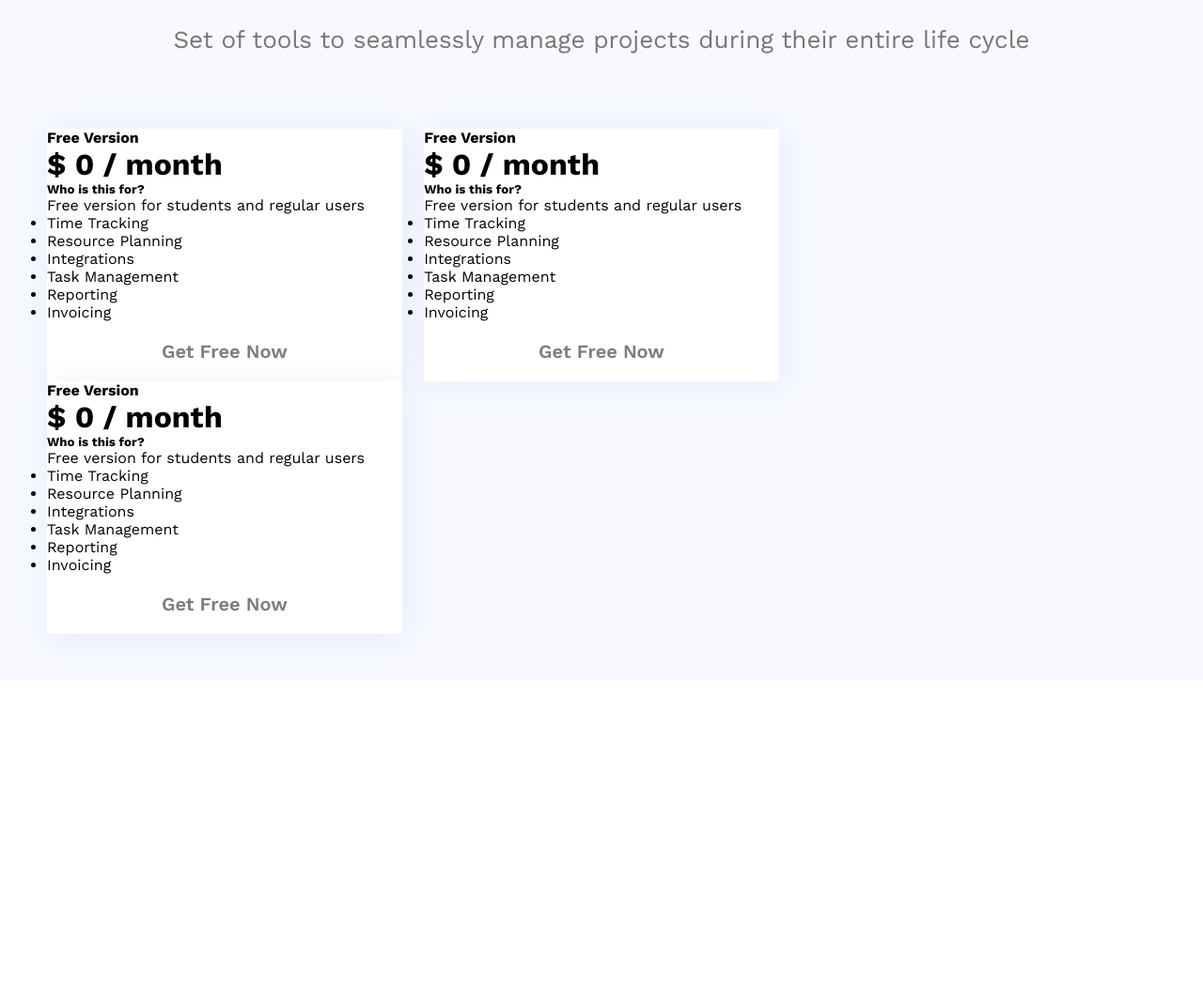
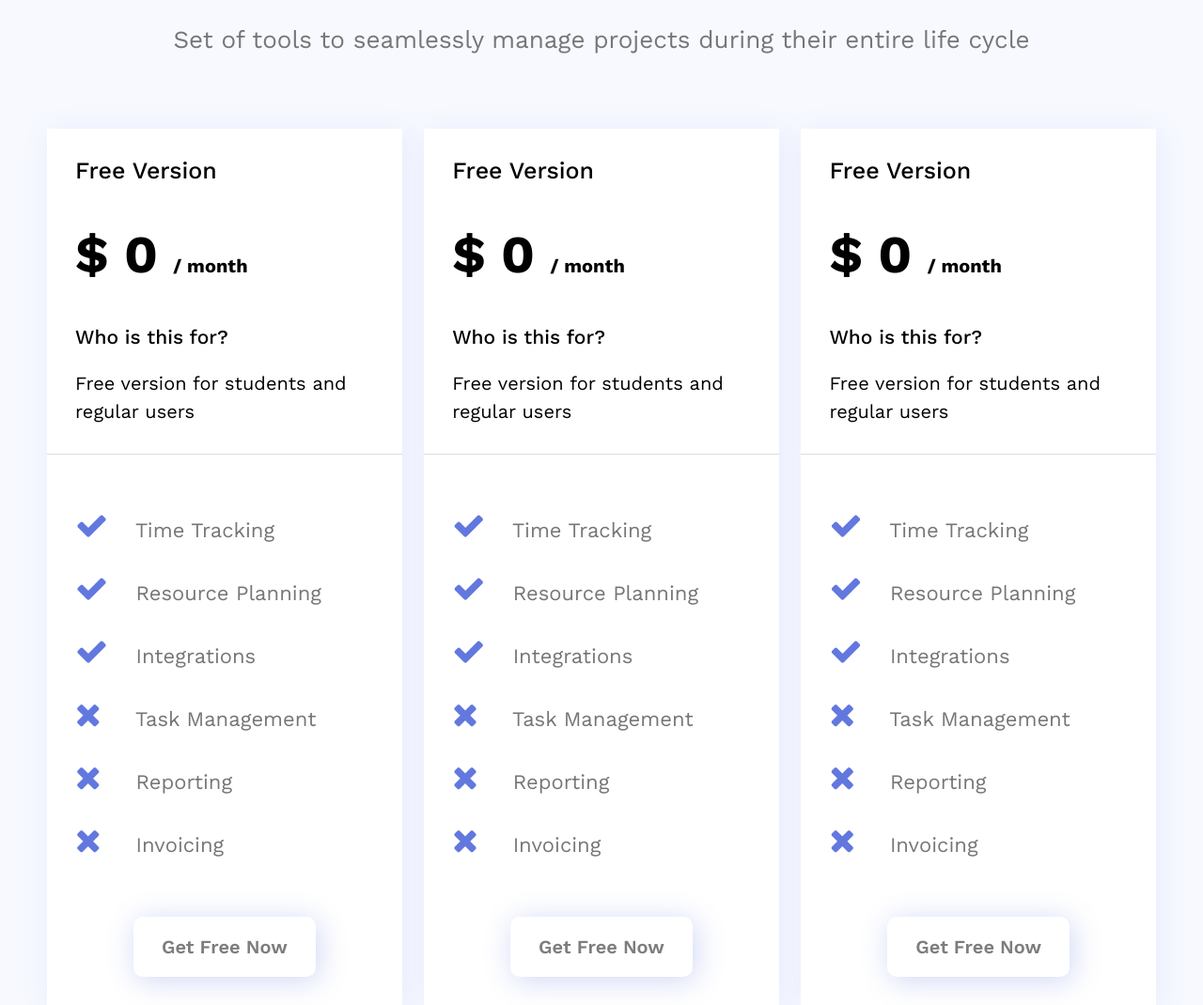
Before and after one commit to ashikdas/AppAMP, a plain HTML site: page index.html in a window 1280 px wide. Shown: the part 2281-3351 px from the top of the page at 94% size. Before the commit the page ends 3006 px from the top, so only its background shows below. Drawn offline with nearby package versions, Linux system fonts and the light colour scheme.

Commit message:
End of Pricing Table

```diff
--- a/index.html
+++ b/index.html
@@ -143,18 +143,18 @@
                 <div class="pricing-table-item left">
                     <div class="p-heading">
                         <h4>Free Version</h4>
-                        <h1>$ 0 / month</h1>
+                        <h1>$ 0 <span>/ month</span></h1>
                         <h5>Who is this for?</h5>
                         <p>Free version for students and regular users</p>
                     </div>
                     <div class="p-content">
                         <ul>
-                            <li>Time Tracking</li>
-                            <li>Resource Planning</li>
-                            <li>Integrations</li>
-                            <li>Task Management</li>
-                            <li>Reporting</li>
-                            <li>Invoicing</li>
+                            <li> <span><i class="fa fa-check" aria-hidden="true"></i></span> Time Tracking</li>
+                            <li> <span><i class="fa fa-check" aria-hidden="true"></i></span> Resource Planning</li>
+                            <li> <span><i class="fa fa-check" aria-hidden="true"></i></span> Integrations</li>
+                            <li> <span><i class="fa fa-times" aria-hidden="true"></i></span> Task Management</li>
+                            <li> <span><i class="fa fa-times" aria-hidden="true"></i></span> Reporting</li>
+                            <li> <span><i class="fa fa-times" aria-hidden="true"></i></span> Invoicing</li>
                         </ul>
                         <div class="p-button text-center">
                             <a href="#" class="default-btn">Get Free Now</a>
@@ -165,18 +165,18 @@
                 <div class="pricing-table-item left">
                     <div class="p-heading">
                         <h4>Free Version</h4>
-                        <h1>$ 0 / month</h1>
+                        <h1>$ 0 <Span>/ month</Span></h1>
                         <h5>Who is this for?</h5>
                         <p>Free version for students and regular users</p>
                     </div>
                     <div class="p-content">
                         <ul>
-                            <li>Time Tracking</li>
-                            <li>Resource Planning</li>
-                            <li>Integrations</li>
-                            <li>Task Management</li>
-                            <li>Reporting</li>
-                            <li>Invoicing</li>
+                            <li> <span><i class="fa fa-check" aria-hidden="true"></i></span> Time Tracking</li>
+                            <li> <span><i class="fa fa-check" aria-hidden="true"></i></span> Resource Planning</li>
+                            <li> <span><i class="fa fa-check" aria-hidden="true"></i></span> Integrations</li>
+                            <li> <span><i class="fa fa-times" aria-hidden="true"></i></span> Task Management</li>
+                            <li> <span><i class="fa fa-times" aria-hidden="true"></i></span> Reporting</li>
+                            <li> <span><i class="fa fa-times" aria-hidden="true"></i></span> Invoicing</li>
                         </ul>
                         <div class="p-button text-center">
                             <a href="#" class="default-btn">Get Free Now</a>
@@ -187,18 +187,18 @@
                 <div class="pricing-table-item left">
                     <div class="p-heading">
                         <h4>Free Version</h4>
-                        <h1>$ 0 / month</h1>
+                        <h1>$ 0 <span>/ month</span></h1>
                         <h5>Who is this for?</h5>
                         <p>Free version for students and regular users</p>
                     </div>
                     <div class="p-content">
                         <ul>
-                            <li>Time Tracking</li>
-                            <li>Resource Planning</li>
-                            <li>Integrations</li>
-                            <li>Task Management</li>
-                            <li>Reporting</li>
-                            <li>Invoicing</li>
+                            <li> <span><i class="fa fa-check" aria-hidden="true"></i></span> Time Tracking</li>
+                            <li> <span><i class="fa fa-check" aria-hidden="true"></i></span> Resource Planning</li>
+                            <li> <span><i class="fa fa-check" aria-hidden="true"></i></span> Integrations</li>
+                            <li> <span><i class="fa fa-times" aria-hidden="true"></i></span> Task Management</li>
+                            <li> <span><i class="fa fa-times" aria-hidden="true"></i></span> Reporting</li>
+                            <li> <span><i class="fa fa-times" aria-hidden="true"></i></span> Invoicing</li>
                         </ul>
                         <div class="p-button text-center">
                             <a href="#" class="default-btn">Get Free Now</a>
--- a/style.css
+++ b/style.css
@@ -222,12 +222,15 @@ body,h1,h2,h3,h4,h5,p,a,span{
     margin-top: 90px;
 }
 .service-box {
-    width: 31.3%;
+    width: 32%;
     box-shadow: 4px 4px 20px 0 rgba(0,0,0,.1);
     margin-right: 2%;
     margin-bottom: 30px;
     padding: 25px;
     box-sizing: border-box;
+}
+.service-box:nth-child(3n+3) {
+    margin-right: 0;
 }
 .s-icon {
     width: 60px;
@@ -270,17 +273,66 @@ body,h1,h2,h3,h4,h5,p,a,span{
     background: #fff;
     box-shadow: 3px 4px 30px 0 rgba(98, 120, 223,.1);
 }
-.p-heading{}
-.p-content{}
+.pricing-table-item:nth-child(3){
+    margin-right: 0;
+}
+.p-heading{
+    padding: 30px;
+    border-bottom: 1px solid #ddd;
+    transition: .3s;
+}
+.p-content{
+    padding: 30px;
+}
 
-.p-heading h4{}
-.p-heading h1{}
-.p-heading h5{}
-.p-heading p{}
+.p-heading h4 {
+    font-size: 25px;
+    font-weight: 500;
+}
+.p-heading h1 {
+    margin: 42px 0;
+    font-size: 56px;
+}
+.p-heading h1 span {
+    font-size: 20px;
+}
 
-.p-content ul{}
-.p-content ul li{}
+.p-heading h5 {
+    font-weight: 500;
+    font-size: 21px;
+    margin-bottom: 22px;
+}
+.p-heading p {
+    font-size: 20px;
+    line-height: 1.5em;
+}
 
+.p-content ul{
+    list-style: none;
+}
+.p-content ul li {
+    margin: 25px 0;
+    color: #767676;
+    font-size: 22px;
+}
+.p-content ul li span {
+    display: inline-block;
+    font-size: 35px;
+    color: #6278df;
+    width: 57px;
+}
+.p-button{
+    margin-top: 60px;
+}
 .p-button .default-btn{
+    box-shadow: 3px 4px 30px 0 rgba(98, 120, 223,.3);
+}
 
+.pricing-table-item:hover .p-heading{
+    background: #6278df;
+    color: #fff;
 }
+.pricing-table-item:hover .p-button .default-btn{
+    background: #6278df;
+    color: #fff;
+}
```
